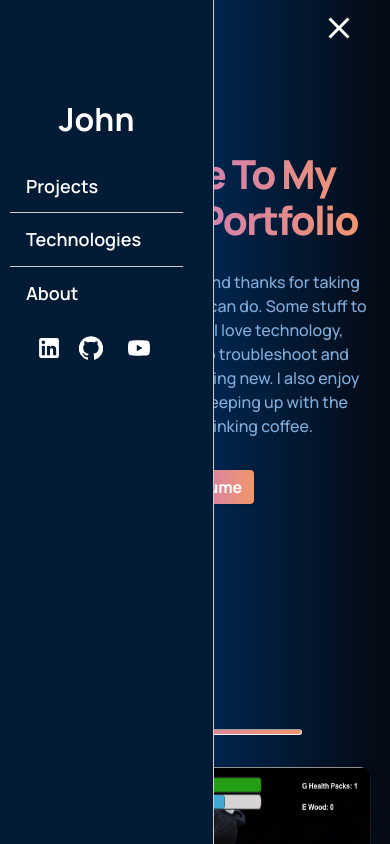
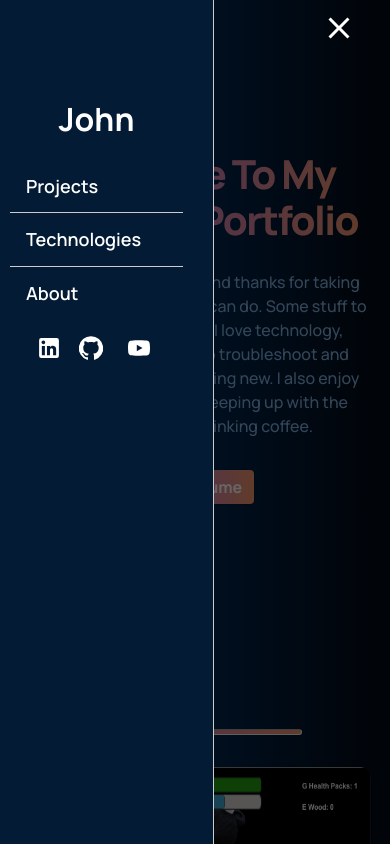
Before and after one commit to almazankaze/almazankaze.github.io, a React (Create React App) app: page / in a window 390 px wide. Both pictures are taken after a click on the icon 338 px from the left and 28 px from the top of the page. Shown: the top 844 px of the page. Built offline with nearby package versions, Linux system fonts and the light colour scheme.

Commit message:
put overlay when navbar is open

```diff
--- a/src/App.css
+++ b/src/App.css
@@ -2,6 +2,19 @@
   width: 90%;
   max-width: 1200px;
   margin: auto;
+}
+
+.show-overlay {
+  position: fixed;
+  top: 0;
+  left: 0;
+  right: 0;
+  bottom: 0;
+  height: 100%;
+  background-color: var(--black);
+  opacity: 0.6;
+  user-select: none;
+  z-index: 999;
 }
 
 .btn {
--- a/src/App.js
+++ b/src/App.js
@@ -2,11 +2,17 @@ import React from "react";
 
 import { Header, Projects, Technologies, About } from "./containers";
 import { Navbar } from "./components";
+
+import { useGlobalContext } from "./context";
+
 import "./App.css";
 
 const App = () => {
+  const { showMenu } = useGlobalContext();
+
   return (
     <div className="app">
+      <div className={showMenu ? "show-overlay" : ""}></div>
       <div className="gradient__bg">
         <Navbar />
         <Header />
--- a/src/components/navbar/Navbar.js
+++ b/src/components/navbar/Navbar.js
@@ -1,19 +1,14 @@
-import React, { useState } from "react";
+import React from "react";
 import MenuIcon from "@mui/icons-material/Menu";
 import CloseIcon from "@mui/icons-material/Close";
-import "./navbar.css";
 import SocialLinks from "./SocialLinks";
 
+import { useGlobalContext } from "../../context";
+
+import "./navbar.css";
+
 const Navbar = () => {
-  const [showMenu, setShowMenu] = useState(false);
-
-  const openMenu = () => {
-    setShowMenu(true);
-  };
-
-  const closeMenu = () => {
-    setShowMenu(false);
-  };
+  const { setShowMenu, showMenu } = useGlobalContext();
 
   return (
     <div className="main-nav">
@@ -26,17 +21,17 @@ const Navbar = () => {
         <h1 className="sidebar-name">John</h1>
         <ul className="middle-nav-menu">
           <li className="nav-link">
-            <a href="#projects" onClick={closeMenu}>
+            <a href="#projects" onClick={() => setShowMenu(false)}>
               Projects
             </a>
           </li>
           <li className="nav-link">
-            <a href="#technology" onClick={closeMenu}>
+            <a href="#technology" onClick={() => setShowMenu(false)}>
               Technologies
             </a>
           </li>
           <li className="nav-link">
-            <a href="#about" onClick={closeMenu}>
+            <a href="#about" onClick={() => setShowMenu(false)}>
               About
             </a>
           </li>
@@ -54,13 +49,13 @@ const Navbar = () => {
         {showMenu ? (
           <CloseIcon
             className="menu-icon"
-            onClick={closeMenu}
+            onClick={() => setShowMenu(false)}
             titleAccess="close"
           />
         ) : (
           <MenuIcon
             className="menu-icon"
-            onClick={openMenu}
+            onClick={() => setShowMenu(true)}
             titleAccess="menu"
           />
         )}
--- a/src/components/navbar/navbar.css
+++ b/src/components/navbar/navbar.css
@@ -75,12 +75,8 @@
 @media (max-width: 900px) {
   .menu-btn {
     display: block;
-    transition: opacity 0.2s ease-in-out;
     cursor: pointer;
-  }
-
-  .menu-btn:hover {
-    opacity: 0.5;
+    z-index: 1000;
   }
 
   .lastName {
--- /dev/null
+++ b/src/context.js
@@ -0,0 +1,19 @@
+import React, { useState, useContext } from "react";
+
+const AppContext = React.createContext();
+
+const AppProvider = ({ children }) => {
+  const [showMenu, setShowMenu] = useState(false);
+
+  return (
+    <AppContext.Provider value={{ setShowMenu, showMenu }}>
+      {children}
+    </AppContext.Provider>
+  );
+};
+
+export const useGlobalContext = () => {
+  return useContext(AppContext);
+};
+
+export { AppContext, AppProvider };
--- a/src/index.js
+++ b/src/index.js
@@ -1,5 +1,7 @@
 import React from "react";
 import ReactDOM from "react-dom/client";
+
+import { AppProvider } from "./context";
 
 import App from "./App";
 import "./reset.css";
@@ -11,4 +13,10 @@ const container = document.getElementById("root");
 const root = ReactDOM.createRoot(container);
 
 // Initial render
-root.render(<App />);
+root.render(
+  <React.StrictMode>
+    <AppProvider>
+      <App />
+    </AppProvider>
+  </React.StrictMode>
+);
```
